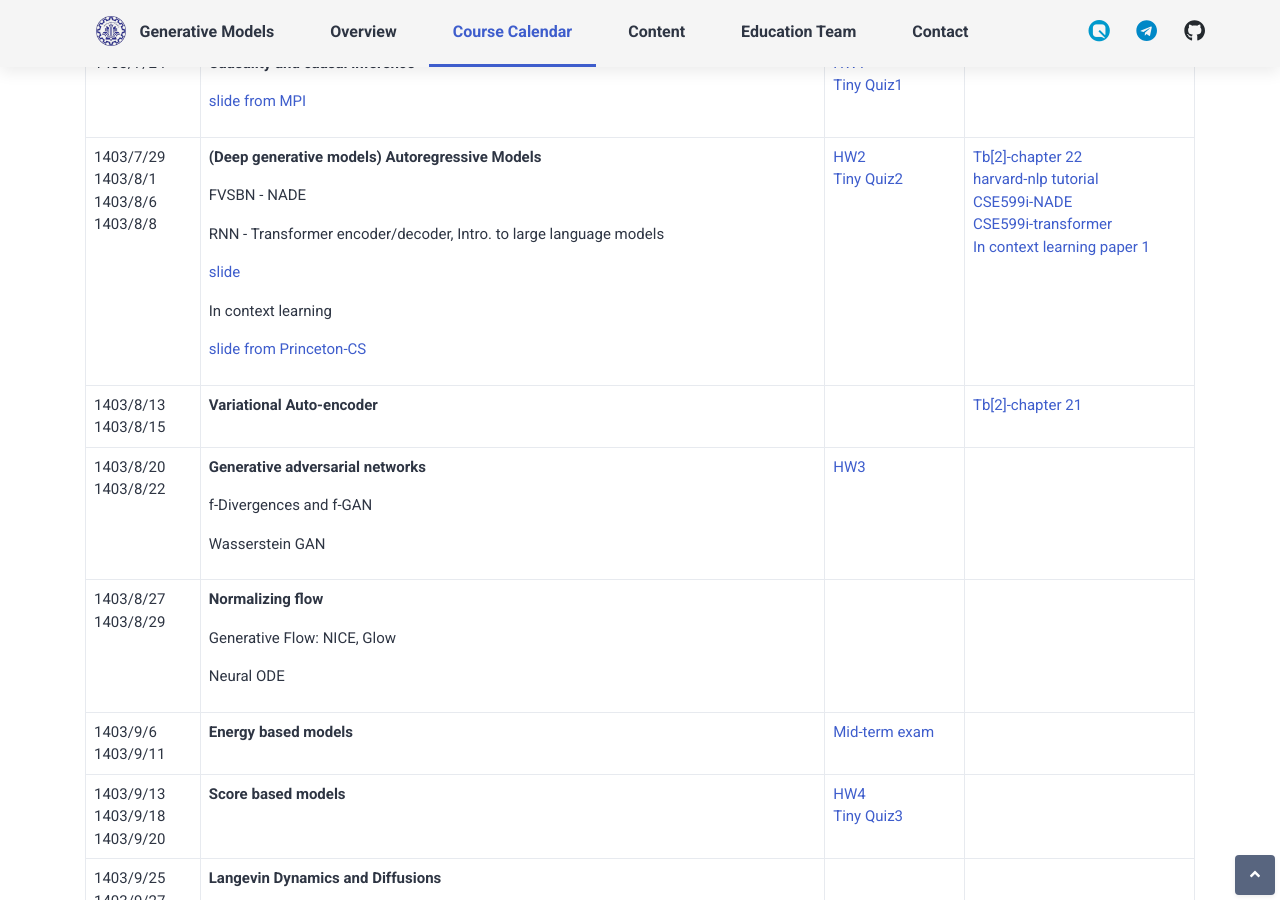
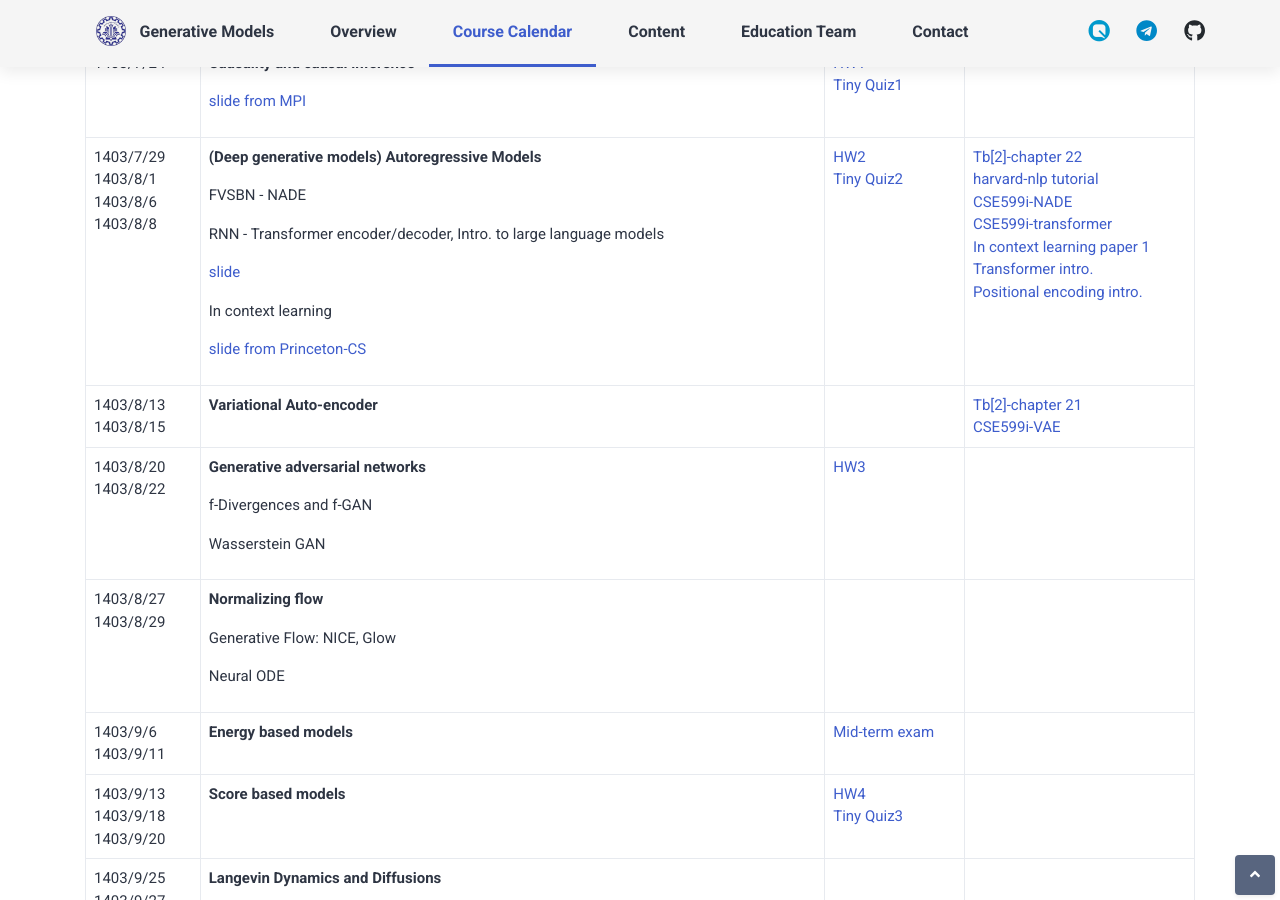
Before and after one commit to Sharif-CS-GenerativeModels/Sharif-CS-GenerativeModels.github.io, a Jekyll site: the page built from index.html, in a window 1280 px wide and 900 px high, scrolled down 1383 px. Built offline with Jekyll 4.4.1, drawn with Linux system fonts in a browser that asks for light colours; some web fonts are replaced; comment, search, counter and statistics services are not loaded.

Commit message:
Update calendar.yml

```diff
--- a/_data/calendar.yml
+++ b/_data/calendar.yml
@@ -118,6 +118,10 @@
         link: "https://courses.cs.washington.edu/courses/cse599i/20au/resources/L05_transformers.pdf"
       - title: "In context learning paper 1"
         link: "https://openreview.net/pdf?id=RdJVFCHjUMI"
+      - title: "Transformer intro."
+        link: "https://sebastianraschka.com/blog/2023/self-attention-from-scratch.html"
+      - title: "Positional encoding intro."
+        link: "https://machinelearningmastery.com/a-gentle-introduction-to-positional-encoding-in-transformer-models-part-1/"
   color: ""
 
 - date:
@@ -130,6 +134,8 @@
   sections:
     - title: "Tb[2]-chapter 21"
       link: ""
+    - title: "CSE599i-VAE"
+      link: "https://courses.cs.washington.edu/courses/cse599i/20au/resources/L06_vae.pdf"
   color: ""
 
 - date:
```
